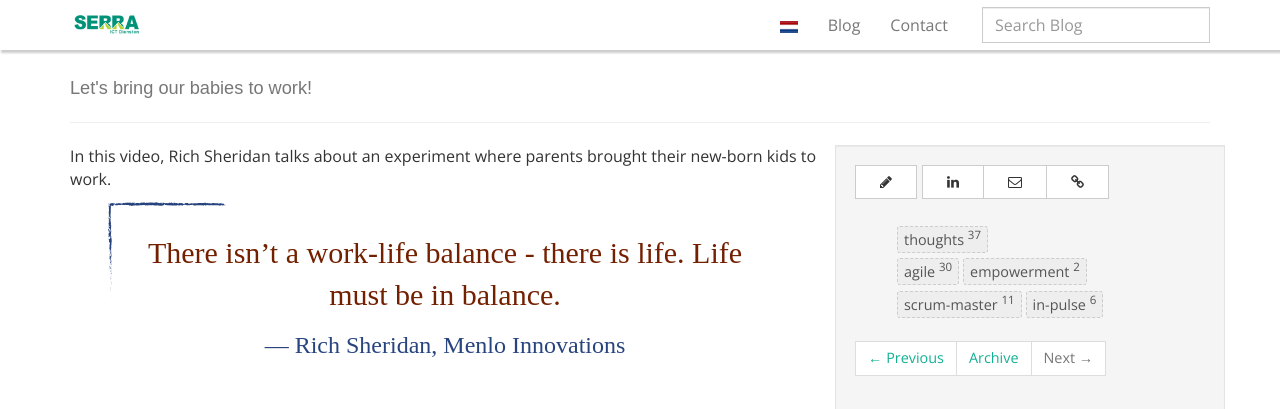
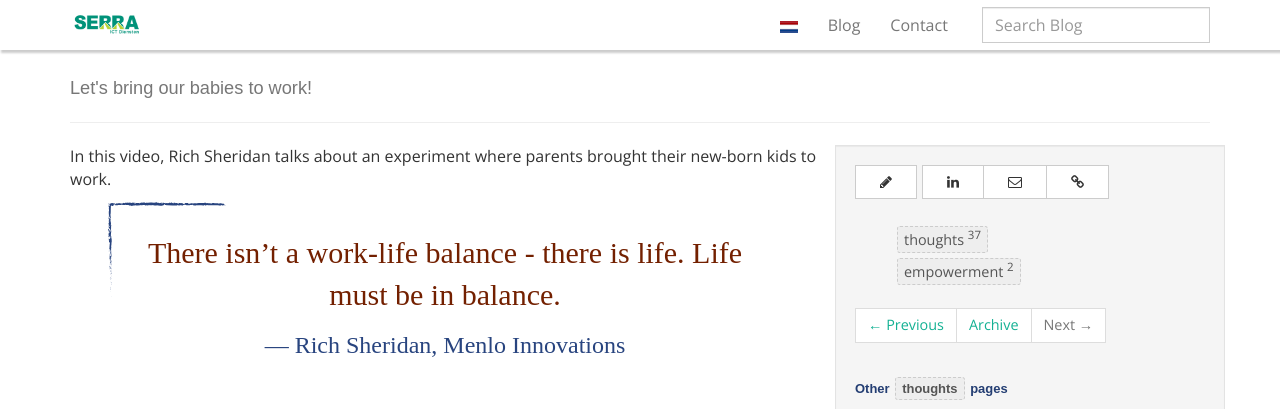
Before and after one commit to serraict/serraict.github.io, a Jekyll site: the page built from _posts/thoughts/2018-07-17-work-life-balance.md, in a window 1280 px wide and 900 px high, scrolled down 437 px, cut to the strip 0-409 px from the top of the window. Built offline with Jekyll 4.4.1, drawn with Linux system fonts in a browser that asks for light colours; nearby versions of some CDN libraries; some web fonts are replaced.

Commit message:
fix tags

```diff
--- a/_posts/thoughts/2018-07-17-work-life-balance.md
+++ b/_posts/thoughts/2018-07-17-work-life-balance.md
@@ -2,7 +2,7 @@
 layout: post
 category : thoughts
 tagline: Let's bring our babies to work!
-tags : [agile, empowerment, scrum-master, in-pulse]
+tags : [empowerment]
 title: Work-life balance
 image: /assets/img/peerprogramming.png
 featured:
```
